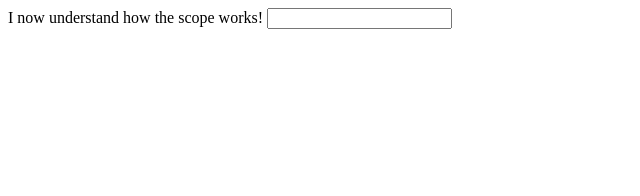
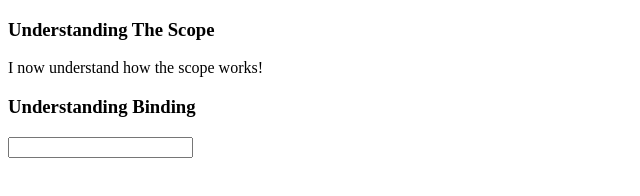
Before and after one commit to elgrillo83/hello_angular_js, a plain HTML site: page index.html in a window 1280 px wide. Shown: the whole page, without its empty margins (0-640 px from the left). Drawn offline with nearby package versions, Linux system fonts and the light colour scheme.

Commit message:
add headlines for examples in view

```diff
--- a/index.html
+++ b/index.html
@@ -7,7 +7,10 @@
 </head>
 <body>
   <div id='content' ng-app='HelloAngularJSApp' ng-controller='MainController'>
+    <h3>Understanding The Scope</h3>
     {{understand}}
+
+    <h3>Understanding Binding</h3>
     <input type='text' ng-model='inputValue' />
     {{inputValue}}
   </div>
```
